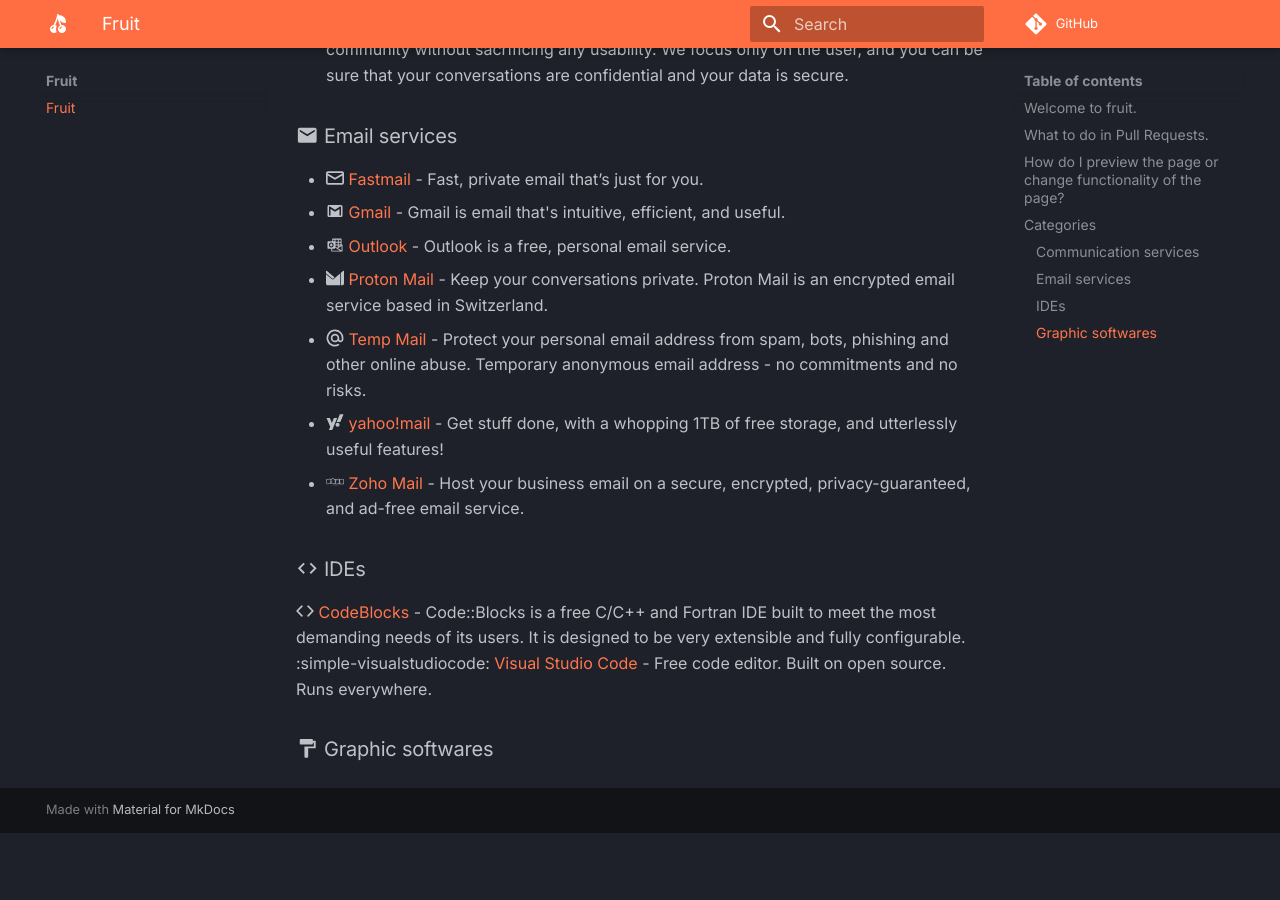
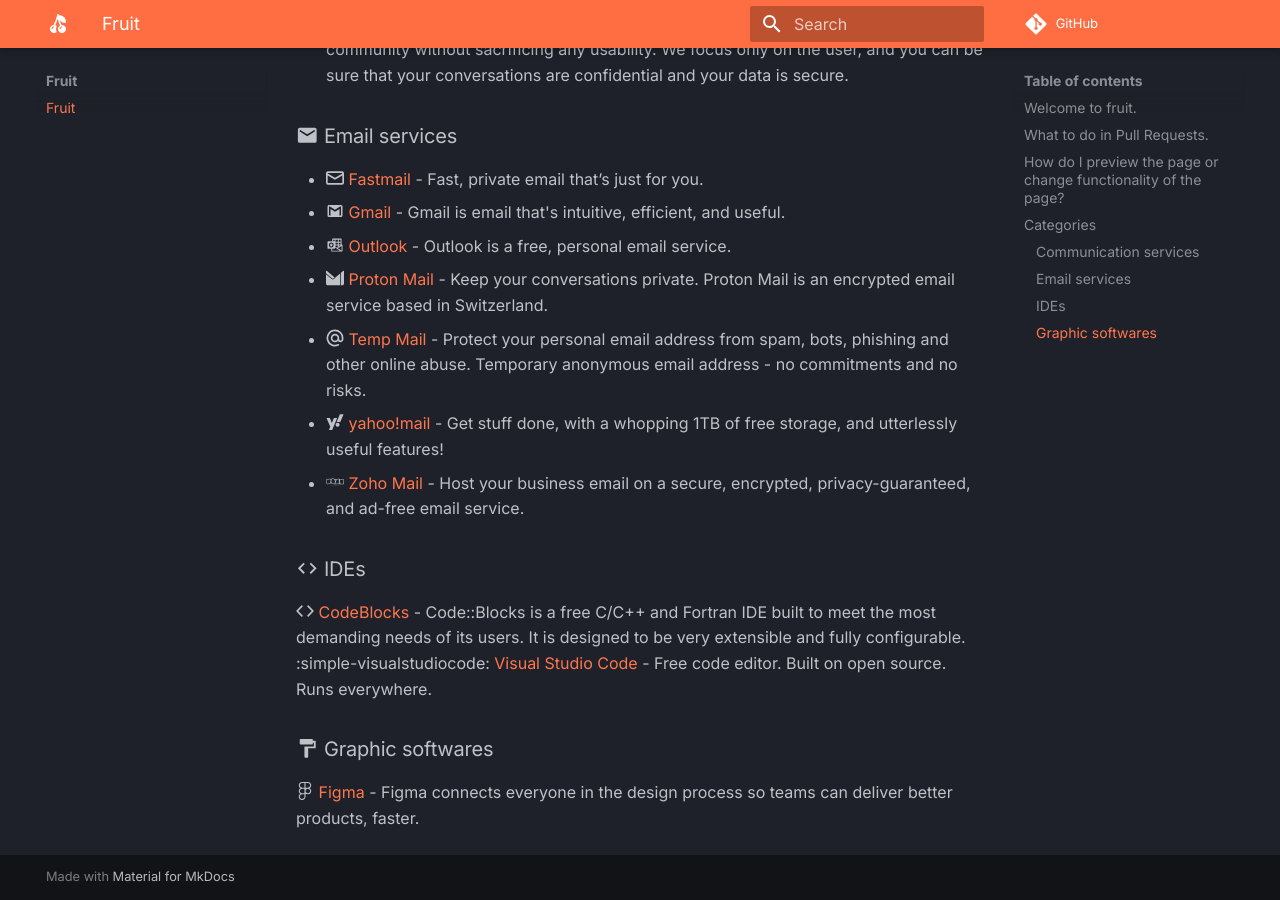
Before and after one commit to hamhimdev/fruit, an MkDocs documentation site: the page built from docs/index.md, in a window 1280 px wide and 900 px high, scrolled down 2270 px. Built offline with MkDocs 1.6.1 and Material for MkDocs 9.7.7, drawn with Linux system fonts in a browser that asks for light colours; comment, search, counter and statistics services are not loaded; before the commit the page ends 3103 px from its top, so only the background shows below that.

Commit message:
feat: Add Figma

```diff
--- a/docs/index.md
+++ b/docs/index.md
@@ -71,3 +71,5 @@
 :simple-visualstudiocode: [Visual Studio Code](https://code.visualstudio.com/) - Free code editor. Built on open source. Runs everywhere.
 
 ### :material-format-paint: Graphic softwares
+
+:simple-figma: [Figma](https://www.figma.com/) - Figma connects everyone in the design process so teams can deliver better products, faster.
```
